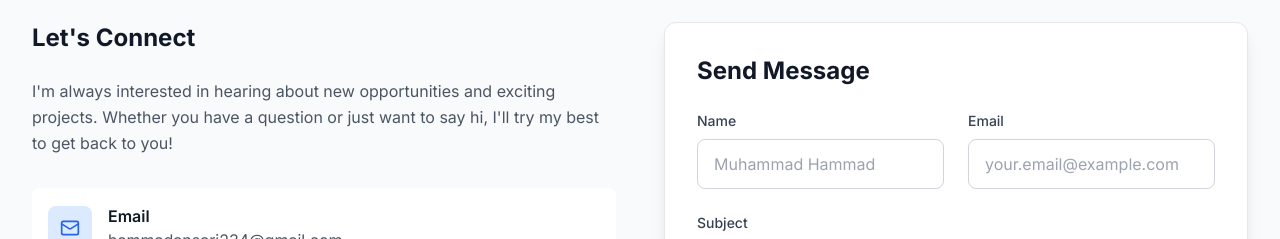
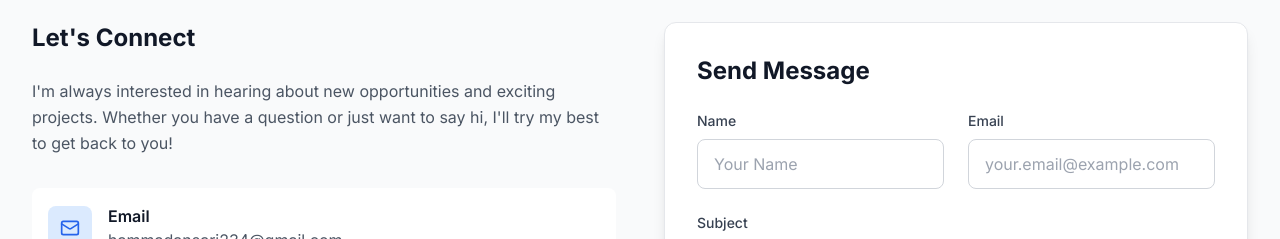
Before and after one commit to muhammadhammad234/portfolio, a Next.js app: page / in a window 1280 px wide. Shown: the part 8440-8679 px from the top of the page. Built offline with nearby package versions, Linux system fonts and the light colour scheme.

Commit message:
Placeholder text changed

```diff
--- a/components/contact.tsx
+++ b/components/contact.tsx
@@ -183,7 +183,7 @@ const Contact = () => {
                                             onChange={handleChange}
                                             required
                                             className="w-full px-4 py-3 border border-gray-300 dark:border-dark-600 rounded-lg focus:ring-2 focus:ring-primary-500 focus:border-transparent bg-white dark:bg-dark-700 text-gray-900 dark:text-gray-100 transition-colors duration-200"
-                                            placeholder="Muhammad Hammad"
+                                            placeholder="Your Name"
                                         />
                                     </div>
                                     <div>
```
